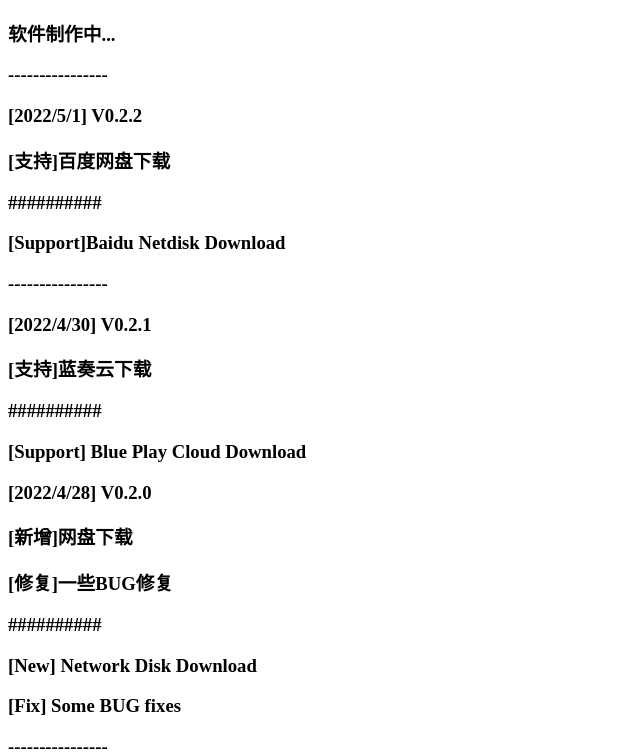
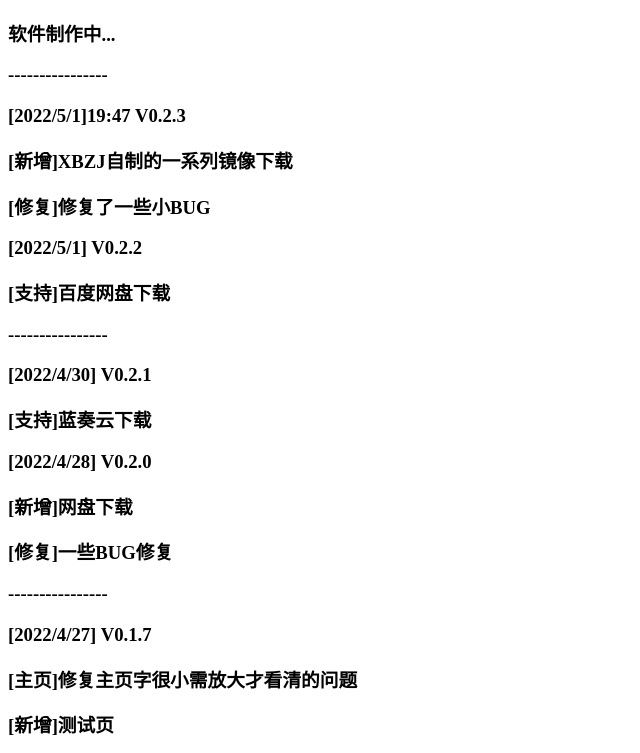
Before and after one commit to hoyvi/hoyvi.github.io, a plain HTML site: page update.html in a window 1280 px wide. Shown: the top 753 px of the page, without its empty margins (0-640 px from the left). Drawn offline with Linux system fonts and the light colour scheme.

Commit message:
Update update.html

```diff
--- a/update.html
+++ b/update.html
@@ -10,21 +10,17 @@
 
 <h3>软件制作中...</h3>
 <h3>----------------</h3>
+<h3>[2022/5/1]19:47  V0.2.3</h3>
+<h3>[新增]XBZJ自制的一系列镜像下载</h3>
+<h3>[修复]修复了一些小BUG</h3>
 <h3>[2022/5/1]  V0.2.2</h3>
 <h3>[支持]百度网盘下载</h3>
-<h3>##########</h3>
-<h3>[Support]Baidu Netdisk Download</h3>
 <h3>----------------</h3>
 <h3>[2022/4/30] V0.2.1</h3>
 <h3>[支持]蓝奏云下载</h3>
-<h3>##########</h3>
-<h3>[Support] Blue Play Cloud Download</h3>
 <h3>[2022/4/28] V0.2.0</h3>
 <h3>[新增]网盘下载</h3>
 <h3>[修复]一些BUG修复</h3>
-<h3>##########</h3>
-<h3>[New] Network Disk Download</h3>
-<h3>[Fix] Some BUG fixes</h3>
 <h3>----------------</h3>
 <h3>[2022/4/27] V0.1.7</h3>
 <h3>[主页]修复主页字很小需放大才看清的问题</h3>
```
